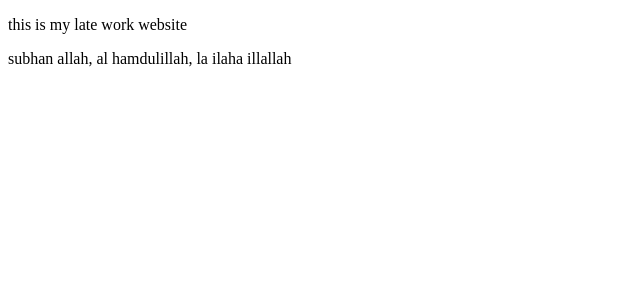
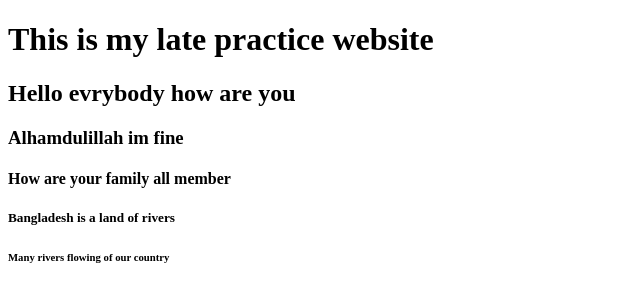
Before and after one commit to Faysalamin/late-work, a plain HTML site: page index.html in a window 1280 px wide. Shown: the whole page, without its empty margins (0-640 px from the left). Drawn offline with Linux system fonts and the light colour scheme.

Commit message:
practice

```diff
--- a/index.html
+++ b/index.html
@@ -6,7 +6,11 @@
     <title>Document</title>
 </head>
 <body>
-    <p>this is my late work website</p>
-    <p>subhan allah, al hamdulillah, la ilaha illallah</p>
+    <h1>This is my late practice website </h1>
+    <h2>Hello evrybody how are you</h2>
+    <h3>Alhamdulillah im fine </h3>
+    <h4>How are your family all member</h4>
+    <h5>Bangladesh is a land of rivers </h5>
+    <h6>Many rivers flowing of our country</h6>
 </body>
 </html>
```
